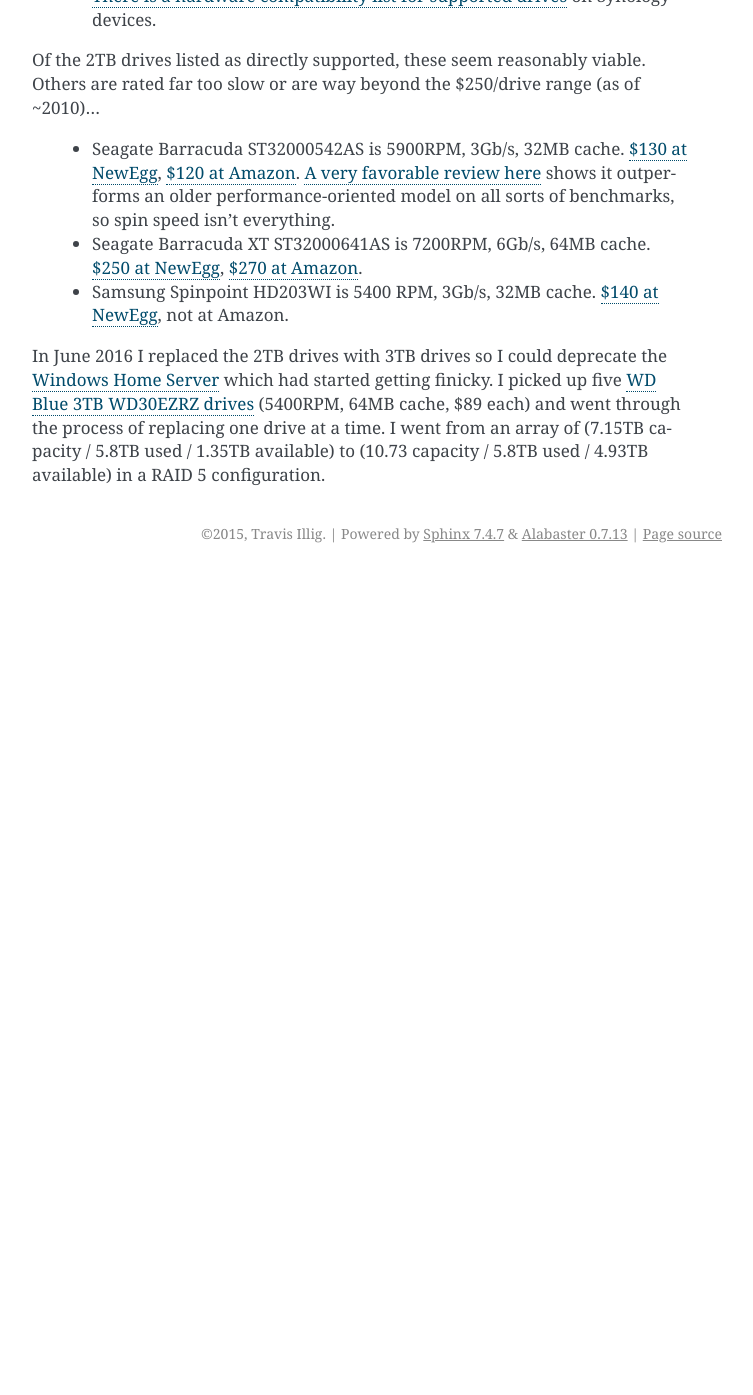
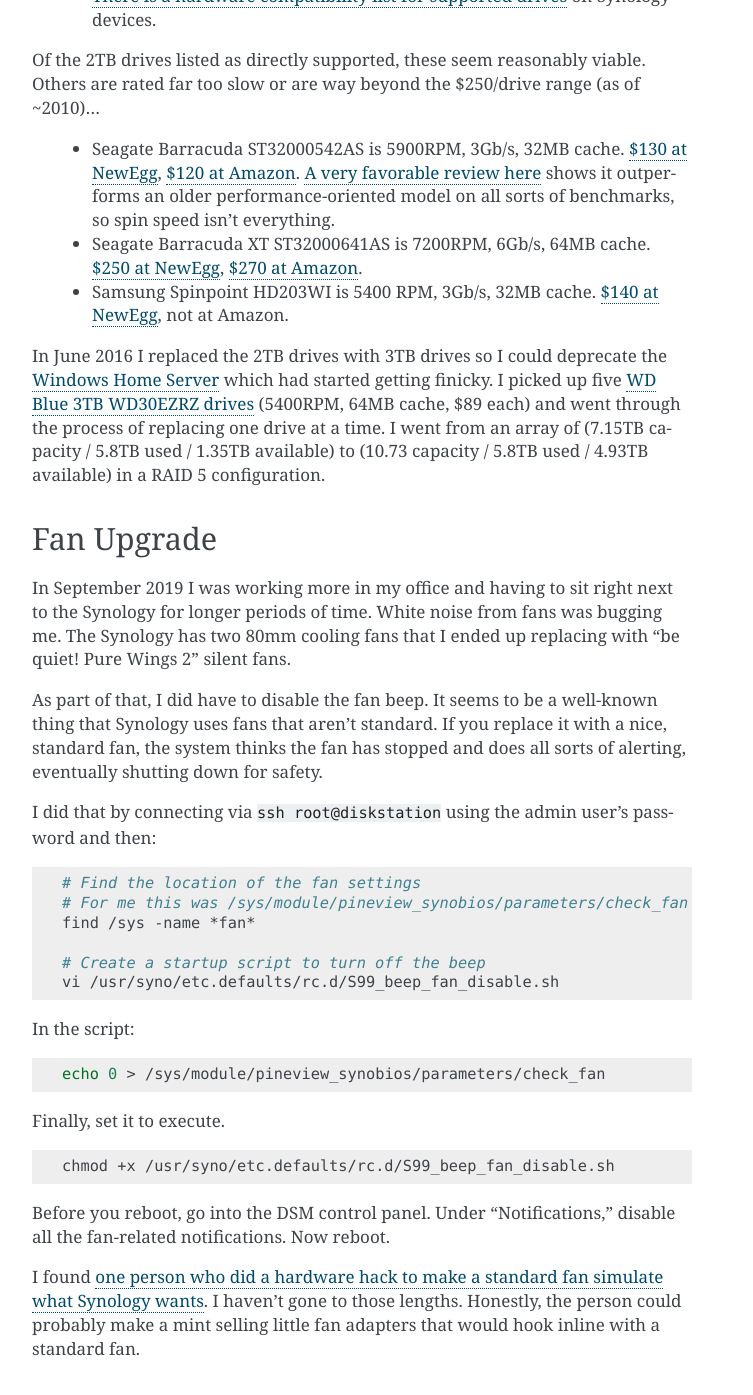
Before and after one commit to tillig/mediacenter, a Sphinx documentation site: the page built from docs/hardware/server/synologyds1010.rst, in a window 1280 px wide and 1400 px high, scrolled down 1641 px. Shown: the top 1395 px of the window, without its empty margins (388-1141 px from the left). Built offline with Sphinx 7.4.7, drawn with Linux system fonts in a browser that asks for light colours; before the commit the page ends 2214 px from its top, so only the background shows below that.

Commit message:
Added fan upgrade info.

```diff
--- a/docs/hardware/server/synologyds1010.rst
+++ b/docs/hardware/server/synologyds1010.rst
@@ -37,3 +37,37 @@
     - Samsung Spinpoint HD203WI is 5400 RPM, 3Gb/s, 32MB cache. `$140 at NewEgg <http://www.newegg.com/Product/Product.aspx?Item=N82E16822152202&Tpk=HD203WI>`_, not at Amazon.
 
 In June 2016 I replaced the 2TB drives with 3TB drives so I could deprecate the :doc:`Windows Home Server <../deprecated/hpex475>` which had started getting finicky. I picked up five `WD Blue 3TB WD30EZRZ drives <http://amzn.to/28NCIKi>`_ (5400RPM, 64MB cache, $89 each) and went through the process of replacing one drive at a time. I went from an array of (7.15TB capacity / 5.8TB used / 1.35TB available) to (10.73 capacity / 5.8TB used / 4.93TB available) in a RAID 5 configuration.
+
+Fan Upgrade
+===========
+
+In September 2019 I was working more in my office and having to sit right next to the Synology for longer periods of time. White noise from fans was bugging me. The Synology has two 80mm cooling fans that I ended up replacing with "be quiet! Pure Wings 2" silent fans.
+
+As part of that, I did have to disable the fan beep. It seems to be a well-known thing that Synology uses fans that aren't standard. If you replace it with a nice, standard fan, the system thinks the fan has stopped and does all sorts of alerting, eventually shutting down for safety.
+
+I did that by connecting via ``ssh root@diskstation`` using the admin user's password and then:
+
+.. sourcecode:: sh
+
+    # Find the location of the fan settings
+    # For me this was /sys/module/pineview_synobios/parameters/check_fan
+    find /sys -name *fan*
+
+    # Create a startup script to turn off the beep
+    vi /usr/syno/etc.defaults/rc.d/S99_beep_fan_disable.sh
+
+In the script:
+
+.. sourcecode:: sh
+
+    echo 0 > /sys/module/pineview_synobios/parameters/check_fan
+
+Finally, set it to execute.
+
+.. sourcecode:: sh
+
+    chmod +x /usr/syno/etc.defaults/rc.d/S99_beep_fan_disable.sh
+
+Before you reboot, go into the DSM control panel. Under "Notifications," disable all the fan-related notifications. Now reboot.
+
+I found `one person who did a hardware hack to make a standard fan simulate what Synology wants <http://www.askrprojects.net/other/synofan/index.html>`_. I haven't gone to those lengths. Honestly, the person could probably make a mint selling little fan adapters that would hook inline with a standard fan.
```
